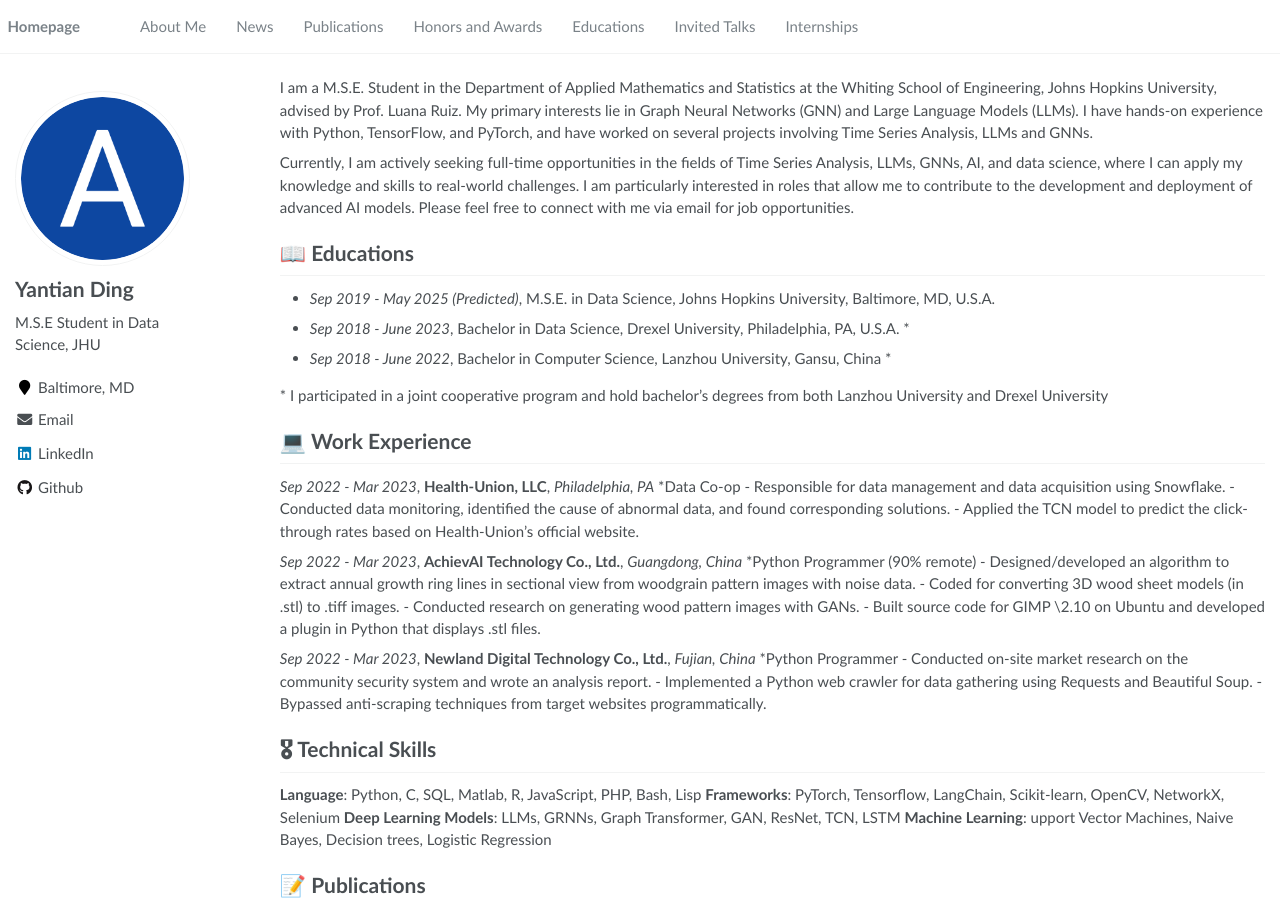
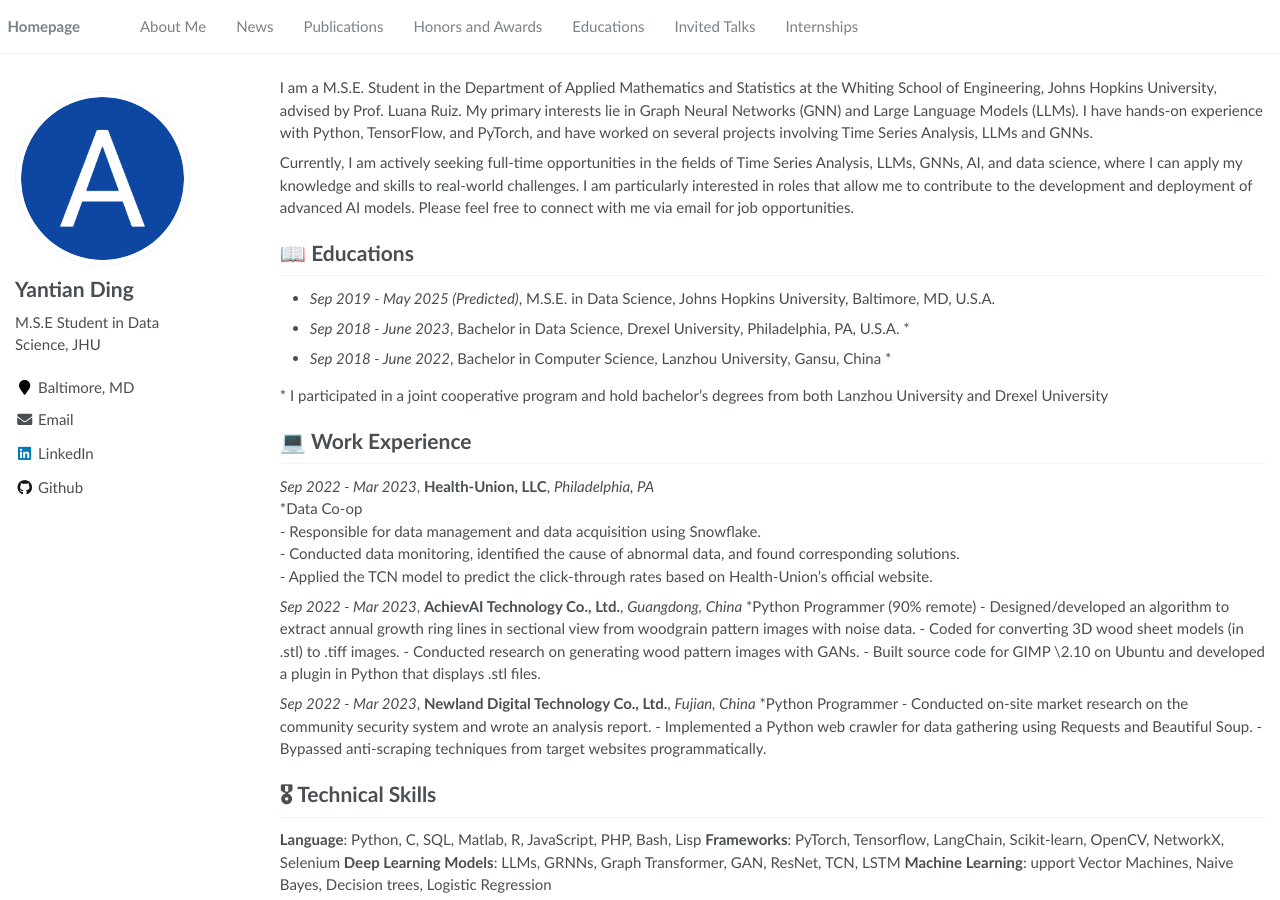
Before and after one commit to yding72/yding72.github.io, a Jekyll site: the page built from _pages/about.md, in a window 1280 px wide and 900 px high. Built offline with Jekyll 4.4.1, drawn with Linux system fonts in a browser that asks for light colours.

```diff
--- a/_pages/about.md
+++ b/_pages/about.md
@@ -29,11 +29,11 @@ Currently, I am actively seeking full-time opportunities in the fields of Time S
 \* I participated in a joint cooperative program and hold bachelor's degrees from both Lanzhou University and Drexel University
 
 # 💻 Work Experience
-*Sep 2022 - Mar 2023*, **Health-Union, LLC**, *Philadelphia, PA*
-*Data Co-op
-	- Responsible for data management and data acquisition using Snowflake.
-	- Conducted data monitoring, identified the cause of abnormal data, and found corresponding solutions.
-	- Applied the TCN model to predict the click-through rates based on Health-Union’s official website.
+*Sep 2022 - Mar 2023*, **Health-Union, LLC**, *Philadelphia, PA* <br>
+*Data Co-op <br>
+	- Responsible for data management and data acquisition using Snowflake. <br>
+	- Conducted data monitoring, identified the cause of abnormal data, and found corresponding solutions. <br>
+	- Applied the TCN model to predict the click-through rates based on Health-Union’s official website. <br>
 
 *Sep 2022 - Mar 2023*, **AchievAI Technology Co., Ltd.**, *Guangdong, China*
 *Python Programmer (90% remote)
```
